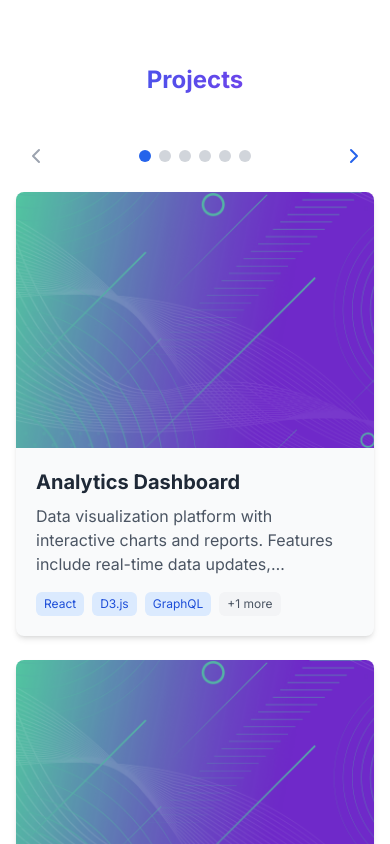
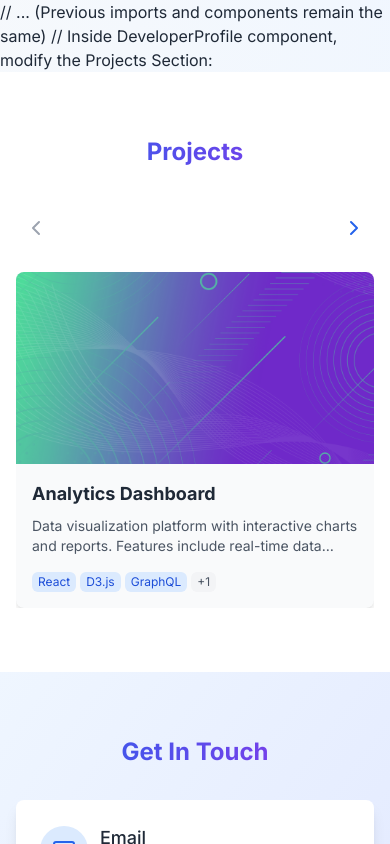
Before and after one commit to westbuidl/Workfolio, a Next.js app: page / in a window 390 px wide. Shown: the part 2480-3324 px from the top of the page. Built offline with nearby package versions, Linux system fonts and the light colour scheme.

Commit message:
responsive

```diff
--- a/src/components/common/Hero.tsx
+++ b/src/components/common/Hero.tsx
@@ -42,6 +42,8 @@ const TypeWriter: React.FC<TypeWriterProps> = ({ text, delay = 30 }) => {
 
   return <span>{currentText}</span>;
 };
+
+
 
 const ProjectModal: React.FC<ModalProps> = ({ project, onClose }) => {
   if (!project) return null;
@@ -335,6 +337,26 @@ const DeveloperProfile = () => {
     url: 'https://alexjohnson-portfolio.com', // Replace with your actual URL
     image: '/images/background/banner.png' // Replace with your actual social image
   };
+  const [visibleCards, setVisibleCards] = useState(1);
+
+// Add this useEffect with other useEffects
+useEffect(() => {
+  const updateVisibleCards = () => {
+    if (window.innerWidth >= 1024) {
+      setVisibleCards(4); // lg screens
+    } else if (window.innerWidth >= 768) {
+      setVisibleCards(3); // md screens
+    } else if (window.innerWidth >= 640) {
+      setVisibleCards(2); // sm screens
+    } else {
+      setVisibleCards(1); // mobile
+    }
+  };
+
+  updateVisibleCards();
+  window.addEventListener('resize', updateVisibleCards);
+  return () => window.removeEventListener('resize', updateVisibleCards);
+}, []);
 
   // Group skills by category
   const skillCategories = developerData.skills.reduce((acc, skill) => {
@@ -506,13 +528,16 @@ const DeveloperProfile = () => {
         </section>
 
         {/* Projects Section - Improved */}
+        // ... (Previous imports and components remain the same)
+
+// Inside DeveloperProfile component, modify the Projects Section:
 <section className="py-16 bg-white dark:bg-gray-900" aria-labelledby="projects-heading">
   <div className="max-w-6xl mx-auto px-4 sm:px-6 lg:px-8">
     <h2 id="projects-heading" className="text-2xl sm:text-3xl font-bold mb-10 text-center bg-gradient-to-r from-blue-600 to-purple-600 bg-clip-text text-transparent">Projects</h2>
 
     <div className="relative">
       {/* Carousel Controls */}
-              <div className="flex justify-between items-center mb-4">
+      <div className="flex justify-between items-center mb-6">
         <button
           onClick={prevSlide}
           disabled={currentSlide === 0}
@@ -526,15 +551,15 @@ const DeveloperProfile = () => {
           <ChevronLeft size={24} />
         </button>
 
-                <div className="flex gap-2">
+        <div className="hidden sm:flex gap-2">
           {developerData.projects.map((_, index) => (
             <button
               key={index}
               onClick={() => scrollToSlide(index)}
-                      className={`w-3 h-3 rounded-full focus:outline-none focus:ring-2 focus:ring-blue-500 ${
+              className={`w-2 h-2 sm:w-3 sm:h-3 rounded-full focus:outline-none focus:ring-2 focus:ring-blue-500 ${
                 currentSlide === index
                   ? 'bg-blue-600 dark:bg-blue-400'
-                          : 'bg-gray-300 dark:bg-gray-600 hover:bg-blue-300 dark:hover:bg-blue-700'
+                  : 'bg-gray-300 dark:bg-gray-600'
               }`}
               aria-label={`Go to project ${index + 1}`}
             />
@@ -543,9 +568,9 @@ const DeveloperProfile = () => {
 
         <button
           onClick={nextSlide}
-                  disabled={currentSlide === developerData.projects.length - 1}
+          disabled={currentSlide >= developerData.projects.length - visibleCards}
           className={`p-2 rounded-full focus:outline-none focus:ring-2 focus:ring-blue-500 ${
-                    currentSlide === developerData.projects.length - 1
+            currentSlide >= developerData.projects.length - visibleCards
               ? 'text-gray-400 cursor-not-allowed'
               : 'text-blue-600 hover:bg-blue-100 dark:text-blue-400 dark:hover:bg-gray-800'
           }`}
@@ -555,62 +580,79 @@ const DeveloperProfile = () => {
         </button>
       </div>
 
-              {/* Project Cards - Fixed Grid Layout */}
-              <div className="grid grid-cols-1 md:grid-cols-2 lg:grid-cols-3 gap-6">
+      {/* Project Cards - Sliding Container */}
+      <div
+        ref={carouselRef}
+        className="overflow-x-hidden relative"
+        onMouseDown={startDragging}
+        onMouseLeave={stopDragging}
+        onMouseUp={stopDragging}
+        onMouseMove={whileDragging}
+        onTouchStart={startDragging}
+        onTouchEnd={stopDragging}
+        onTouchMove={whileDragging}
+      >
+        <div
+          className="flex transition-transform duration-300 ease-in-out gap-4 sm:gap-6"
+          style={{
+            transform: `translateX(-${currentSlide * (100 / visibleCards)}%)`,
+          }}
+        >
           {developerData.projects.map((project, index) => (
             <div
               key={index}
-                    className="bg-gray-50 dark:bg-gray-800 rounded-lg shadow-md overflow-hidden transition-all hover:shadow-lg group h-full flex flex-col"
+              className="w-full sm:w-1/2 md:w-1/3 lg:w-1/4 flex-shrink-0 bg-gray-50 dark:bg-gray-800 rounded-lg shadow-md overflow-hidden transition-all hover:shadow-lg group h-full flex flex-col"
             >
               <div className="aspect-w-16 aspect-h-10 relative overflow-hidden">
                 <img
                   src={project.thumbnail}
                   alt={`${project.title} thumbnail`}
-                        className="w-full h-64 object-cover transition-transform duration-500 group-hover:scale-105"
+                  className="w-full h-48 sm:h-56 md:h-64 object-cover transition-transform duration-500 group-hover:scale-105"
                   loading="lazy"
                 />
-                      <div className="absolute inset-0 bg-gradient-to-t from-black/70 to-transparent opacity-0 group-hover:opacity-100 transition-opacity flex items-end justify-center p-4">
-                        <div className="flex gap-3">
+                <div className="absolute inset-0 bg-gradient-to-t from-black/70 to-transparent opacity-0 group-hover:opacity-100 transition-opacity flex items-end justify-center p-3 sm:p-4">
+                  <div className="flex gap-2 sm:gap-3">
                     <button
                       onClick={() => setSelectedProject(project)}
-                            className="flex items-center gap-1 bg-white text-gray-800 px-3 py-1 rounded-full text-sm font-medium hover:bg-blue-500 hover:text-white transition-colors"
+                      className="flex items-center gap-1 bg-white text-gray-800 px-2 py-1 sm:px-3 sm:py-1 rounded-full text-xs sm:text-sm font-medium hover:bg-blue-500 hover:text-white transition-colors"
                       aria-label={`View ${project.title} details`}
                     >
-                            <Eye size={16} /> View Details
+                      <Eye size={14} className="sm:w-16" /> <span className="hidden sm:inline">View Details</span>
                     </button>
                     <a
                       href={project.link}
                       target="_blank"
                       rel="noopener noreferrer"
-                            className="flex items-center gap-1 bg-blue-600 text-white px-3 py-1 rounded-full text-sm font-medium hover:bg-blue-700 transition-colors"
+                      className="flex items-center gap-1 bg-blue-600 text-white px-2 py-1 sm:px-3 sm:py-1 rounded-full text-xs sm:text-sm font-medium hover:bg-blue-700 transition-colors"
                       aria-label={`Visit ${project.title} project`}
                     >
-                            <ExternalLink size={16} /> Visit
+                      <ExternalLink size={14} className="sm:w-16" /> <span className="hidden sm:inline">Visit</span>
                     </a>
                   </div>
                 </div>
               </div>
-                    <div className="p-5 flex-grow flex flex-col">
-                      <h3 className="text-xl font-bold mb-2 text-gray-800 dark:text-gray-100">{project.title}</h3>
-                      <p className="text-gray-600 dark:text-gray-300 mb-4 flex-grow line-clamp-3">{project.description}</p>
-                      <div className="flex flex-wrap gap-2 mt-auto">
+              <div className="p-4 sm:p-5 flex-grow flex flex-col">
+                <h3 className="text-lg sm:text-xl font-bold mb-2 text-gray-800 dark:text-gray-100 line-clamp-1">{project.title}</h3>
+                <p className="text-gray-600 dark:text-gray-300 mb-4 flex-grow text-sm sm:text-base line-clamp-2 sm:line-clamp-3">{project.description}</p>
+                <div className="flex flex-wrap gap-1 sm:gap-2 mt-auto">
                   {project.tech.slice(0, 3).map((tech, techIndex) => (
                     <span
                       key={techIndex}
-                            className="px-2 py-1 bg-blue-100 dark:bg-blue-900 text-blue-700 dark:text-blue-300 text-xs rounded-md"
+                      className="px-1.5 sm:px-2 py-0.5 sm:py-1 bg-blue-100 dark:bg-blue-900 text-blue-700 dark:text-blue-300 text-xs rounded-md"
                     >
                       {tech}
                     </span>
                   ))}
                   {project.tech.length > 3 && (
-                          <span className="px-2 py-1 bg-gray-100 dark:bg-gray-700 text-gray-600 dark:text-gray-300 text-xs rounded-md">
-                            +{project.tech.length - 3} more
+                    <span className="px-1.5 sm:px-2 py-0.5 sm:py-1 bg-gray-100 dark:bg-gray-700 text-gray-600 dark:text-gray-300 text-xs rounded-md">
+                      +{project.tech.length - 3}
                     </span>
                   )}
                 </div>
               </div>
             </div>
           ))}
+        </div>
       </div>
     </div>
   </div>
```
Lines whose indentation alone changed are shown as unchanged.
